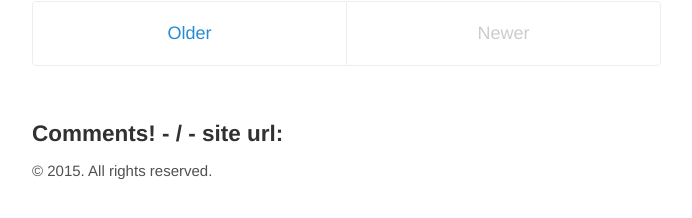
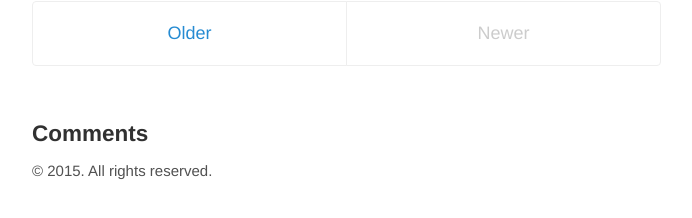
Before and after one commit to zslajchrt/zslajchrt.github.io, a Jekyll site: the page built from index.html, in a window 1280 px wide. Shown: the part 378-596 px from the top of the page, without its empty margins (293-985 px from the left). Built offline with Jekyll 4.4.1, drawn with Linux system fonts in a browser that asks for light colours; the list of posts is cut into pages by our own code; comment, search, counter and statistics services are not loaded.

Commit message:
Update default.html

```diff
--- a/_layouts/default.html
+++ b/_layouts/default.html
@@ -15,7 +15,7 @@
 
       <main>
         {{ content }}
-        <h3>Comments! - {{ site.disqusid }}{{ page.url | replace:'index.html','' }} - site url: {{ site.baseurl }}</h3>
+        <h3>Comments</h3>
         {% include comments.html %}
       </main>
 
```
